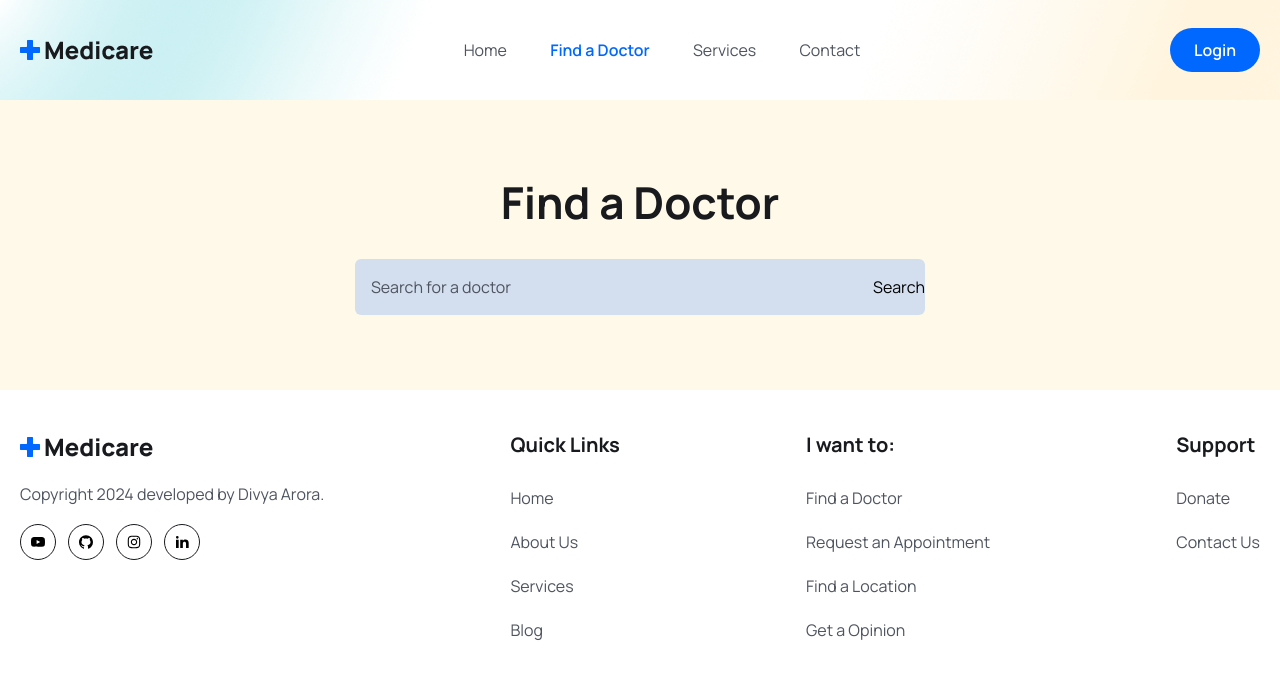
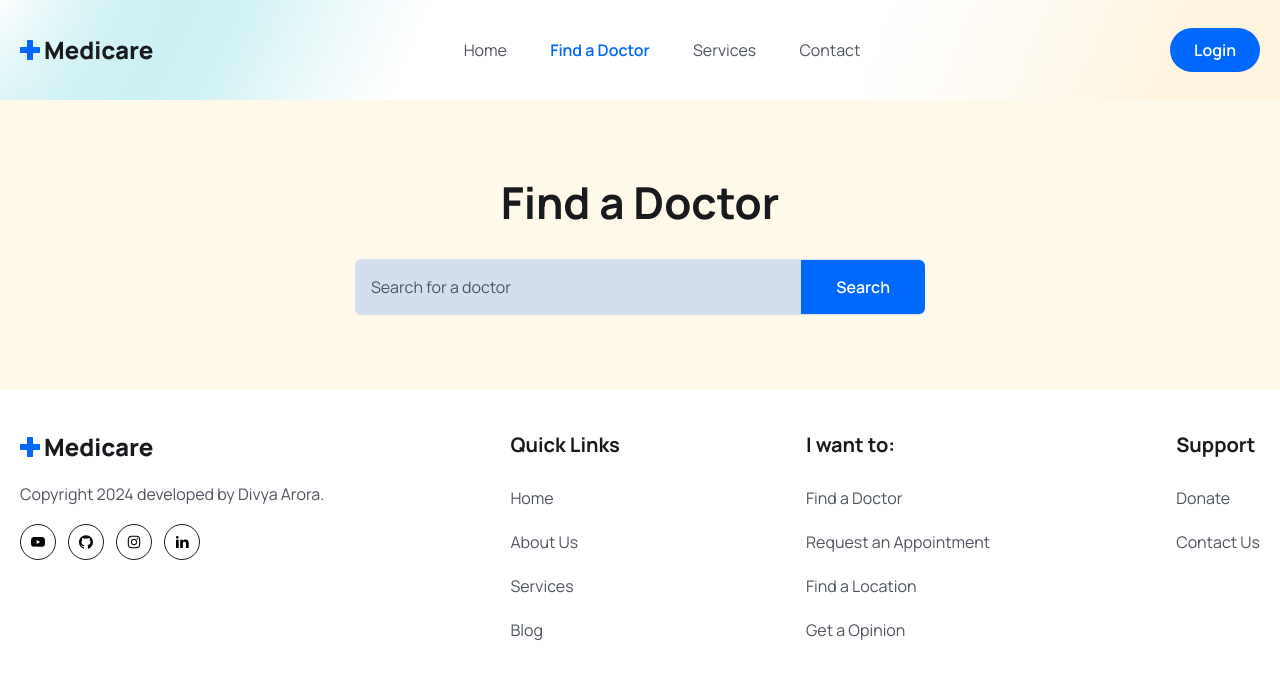
Before and after one commit to aroraadivya/Mern-Stack-Medicare, a React (Vite) app in the folder frontend/: page /doctors in a window 1280 px wide. Shown: the top 678 px of the page. Built offline with nearby package versions, Linux system fonts and the light colour scheme.

Commit message:
Style search button in Doctors component for improved appearance

```diff
--- a/frontend/src/pages/Doctors/Doctors.jsx
+++ b/frontend/src/pages/Doctors/Doctors.jsx
@@ -12,7 +12,7 @@ const Doctors = () => {
                         <div className='max-w-[570px] mt-[30px] mx-auto bg-[#0066ff2c] rounded-md flex items-center justify-between'>
                             <input type='search' className='py-4 pl-4 pr-2 bg-transparent w-full focus:outline-none cursor-pointer placeholder:text-textColor' placeholder='Search for a doctor' />
 
-                            <button>Search</button>
+                            <button className='btn mt-0 rounded-[0px] rounded-r-md'>Search</button>
                         </div>
                     </div>
             </section>
```
